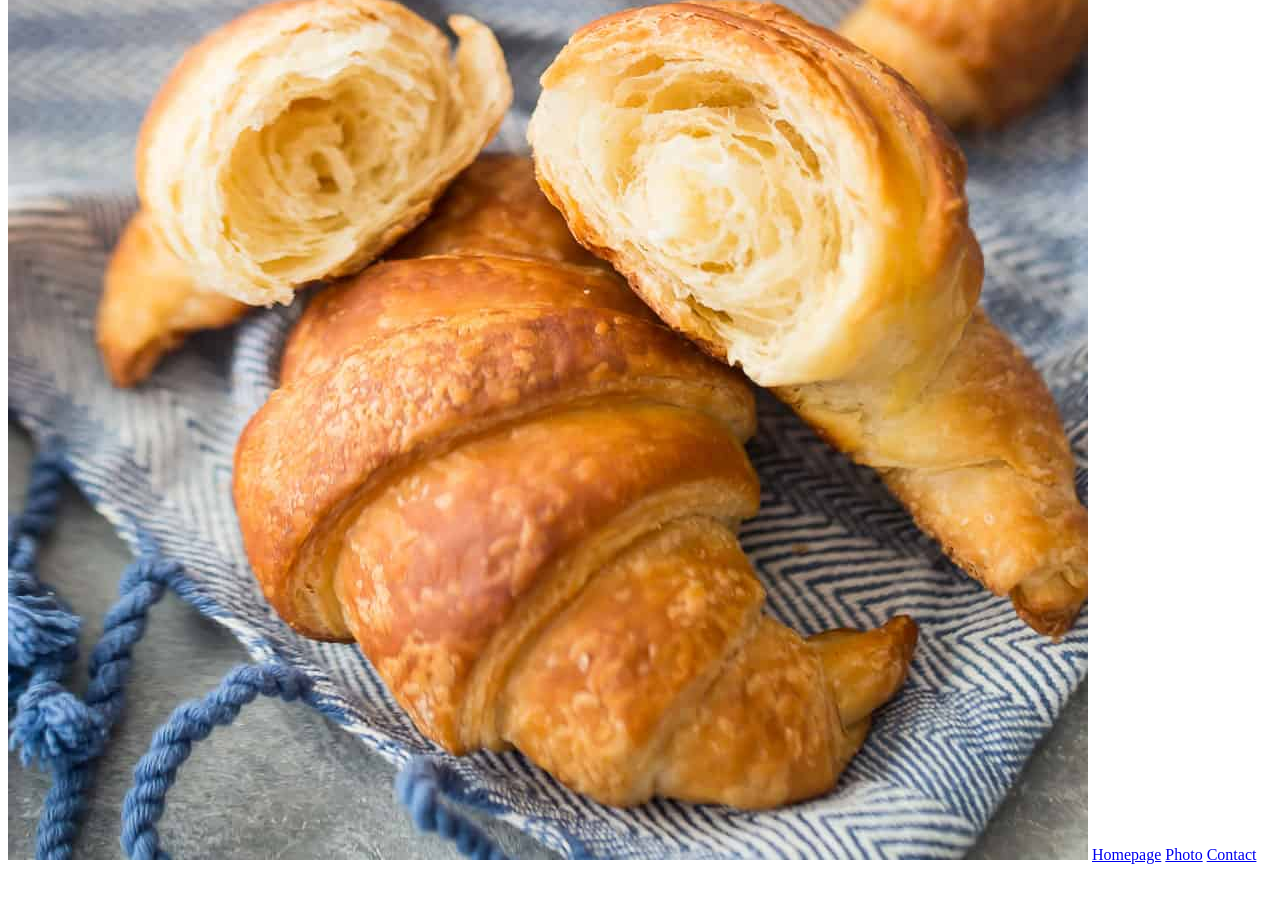
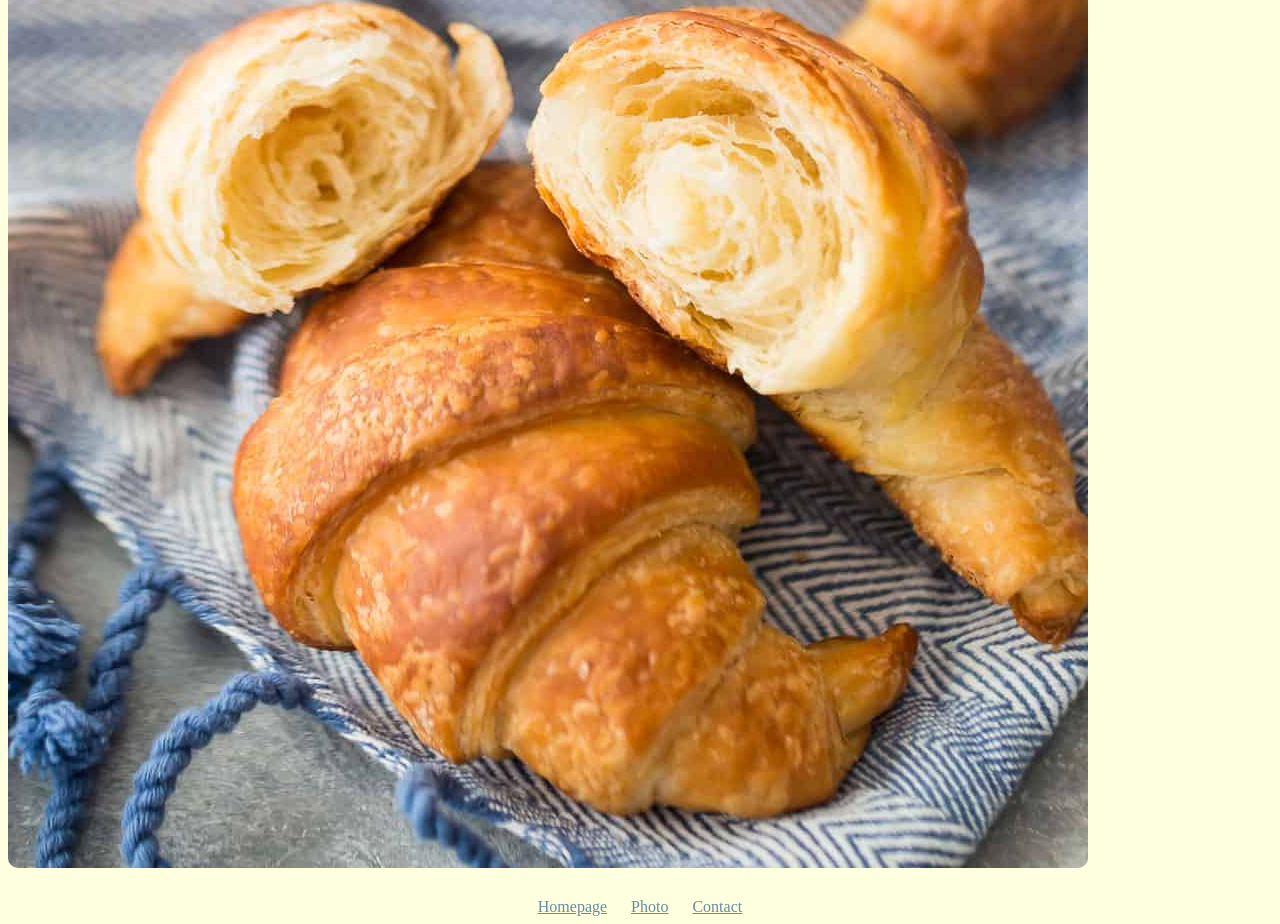
Before and after one commit to lipka-coder/weather-ap-jsvanilla, a plain HTML site: page photo.html in a window 1280 px wide. Shown: the part 301-1225 px from the top of the page. Before the commit the page ends 1173 px from the top, so only its background shows below. Drawn offline with Linux system fonts and the light colour scheme.

Commit message:
Applied simple CSS

```diff
--- a/photo.html
+++ b/photo.html
@@ -4,13 +4,16 @@
     <meta charset="UTF-8">
     <meta http-equiv="X-UA-Compatible" content="IE=edge">
     <meta name="viewport" content="width=device-width, initial-scale=1.0">
+    <link rel="stylesheet" href="/styles/style.css" />
     <title>Document</title>
 </head>
 <body>
     <h1>🥐 A photo of a crossaint</h1>
-    <img src="/croissant-photo.jpeg" />
-    <a href="/">Homepage</a>
-    <a href="/photo.html">Photo</a>
-    <a href="/contact.html">Contact</a>
+    <img src="/croissant-photo.jpeg" class="crossaint-photo"/>
+    <footer>
+    <a href="/" class="link">Homepage</a>
+    <a href="/photo.html" class="link">Photo</a>
+    <a href="/contact.html" class="link">Contact</a>
+    </footer>
 </body>
 </html>
--- /dev/null
+++ b/styles/style.css
@@ -0,0 +1,28 @@
+body {
+    background-color: #feffdf;
+}
+
+h1 {
+    text-align: center;
+}
+
+footer {
+    text-align: center;
+}
+
+footer a {
+    margin: 0px 10px;
+    text-align: center;
+    color: #668ba4;
+}
+
+p {
+    text-align: center;
+}
+
+.crossaint-photo {
+    max-width: 100%;
+    border-radius: 10px;
+    display: block;
+    margin: 30px 0px;
+}
```
Also changed, not shown: contact.html (+6 -3 lines), index.html (+6 -3 lines).
